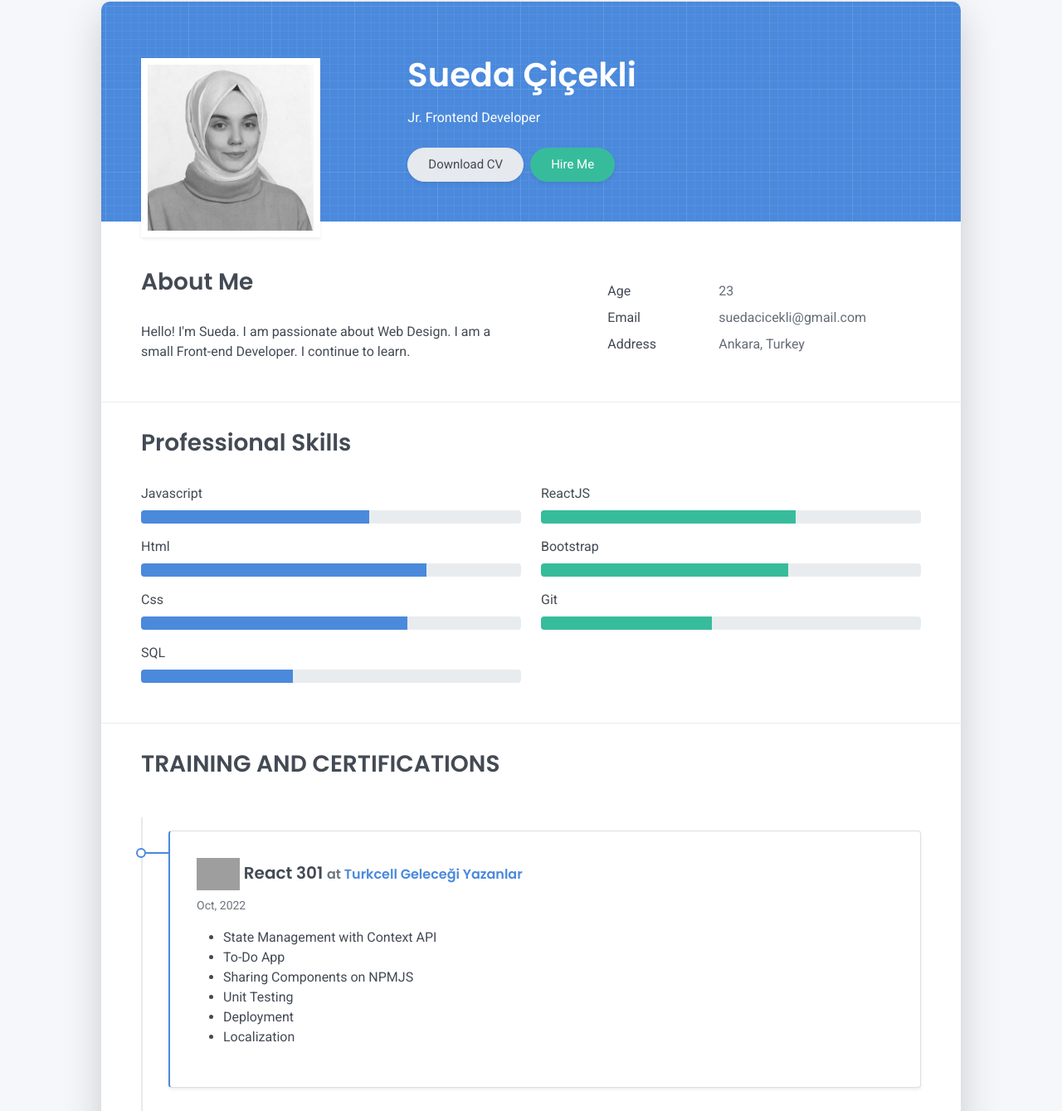
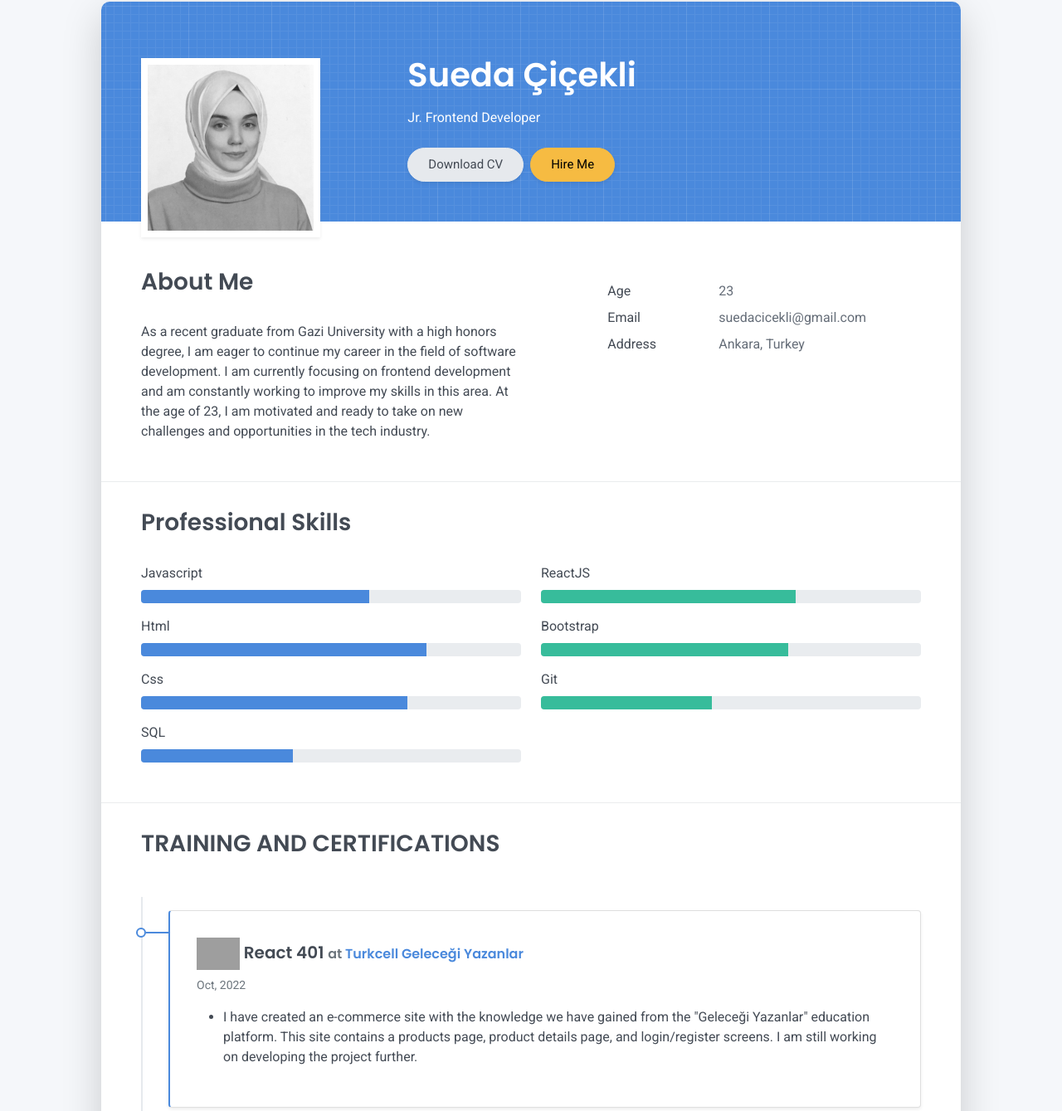
Before and after one commit to suedacicekli/suedacicekli.github.io, a plain HTML site: page index.html in a window 1280 px wide. Shown: the part 102-1441 px from the top of the page at 83% size. Drawn offline with Linux system fonts and the light colour scheme; grey boxes are pictures that could not be loaded.

Commit message:
Update Cv

```diff
--- a/index.html
+++ b/index.html
@@ -71,8 +71,9 @@
               <h2 class="h1 mt-2" data-aos="fade-left" data-aos-delay="0">Sueda Çiçekli</h2>
               <p data-aos="fade-left" data-aos-delay="100">Jr. Frontend Developer</p>
               <div class="d-print-none" data-aos="fade-left" data-aos-delay="200"><a
-                  class="btn btn-light text-dark shadow-sm mt-1 me-1" href="SuedaCicekli.pdf" target="_blank">Download
-                  CV</a><a class="btn btn-success shadow-sm mt-1" href="#contact">Hire Me</a></div>
+                  class="btn btn-light text-dark shadow-sm mt-1 me-1" href="Sueda_Cicekli_December.pdf"
+                  target="_blank">Download
+                  CV</a><a class="btn btn-warning shadow-sm mt-1" href="#contact">Hire Me</a></div>
             </div>
           </div>
         </div>
@@ -80,8 +81,11 @@
           <div class="row">
             <div class="col-md-6">
               <h2 class="h3 mb-3">About Me</h2>
-              <p>Hello! I'm Sueda. I am passionate about Web Design. I am a small Front-end Developer. I continue to
-                learn.</p>
+              <p>As a recent graduate from Gazi University with a high honors degree,
+                I am eager to continue my career in the field of software development.
+                I am currently focusing on frontend development and am constantly working to improve my skills in this
+                area. At the age of 23,
+                I am motivated and ready to take on new challenges and opportunities in the tech industry.</p>
             </div>
             <div class="col-md-5 offset-md-1">
               <div class="row mt-2">
@@ -170,6 +174,29 @@
         <div class="work-experience-section px-3 px-lg-4">
           <h2 class="h3 mb-4">TRAINING AND CERTIFICATIONS</h2>
           <div class="timeline">
+            <div class="timeline-card timeline-card-primary card shadow-sm">
+              <div class="card-body">
+
+                <div class="h5 mb-1"> <img width="52"
+                    src="https://ffo3gv1cf3ir.merlincdn.net/SiteAssets/Hakkimizda/genel-bakis/logolarimiz/TURKCELL_DIKEY_ERKEK_LOGO.png"
+                    loading="lazy" alt="Turkcell Geleceği Yazanlar logosu" id="ember598"
+                    class="ivm-view-attr__img--centered EntityPhoto-square-3  lazy-image ember-view"> React 401 <span
+                    class="text-muted h6">at <a
+                      href="https://gelecegiyazanlar.turkcell.com.tr/konu/egitim/react-401/uygulama-tanitimi"
+                      target="_blank">Turkcell Geleceği
+                      Yazanlar</a></span></div>
+                <div class="text-muted text-small mb-2">Oct, 2022</div>
+                <div>
+                  <ul>
+                    <li>I have created an e-commerce site with the knowledge
+                      we have gained from the "Geleceği Yazanlar" education platform.
+                      This site contains a products page, product details page, and login/register screens.
+                      I am still working on developing the project further.</li>
+
+                  </ul>
+                </div>
+              </div>
+            </div>
             <div class="timeline-card timeline-card-primary card shadow-sm">
               <div class="card-body">
 
@@ -375,6 +402,14 @@
                       </div>
                     </div>
                   </div>
+                  <div class="timeline-card timeline-card-success card shadow-sm">
+                    <div class="card-body">
+                      <div class="h5 mb-1">Management Information Systems <span class="text-muted h6">from <a
+                            href="https://ikinciuniversite.anadolu.edu.tr/">Anadolu University</a></span></div>
+                      <div class="text-muted text-small mb-2">2022 - 2027 </div>
+
+                    </div>
+                  </div>
                 </div>
               </div>
               <hr class="d-print-none" />
@@ -398,7 +433,7 @@
                           <textarea class="form-control" style="resize: none;" id="message" name="message" rows="4"
                             placeholder="Your Message" required></textarea>
                         </div>
-                        <button class="btn btn-primary mt-2" type="submit">Send</button>
+                        <button class="btn btn-warning mt-2" type="submit">Send</button>
                       </form>
                     </div>
                   </div>
```
Also changed, not shown: 2 other files.
